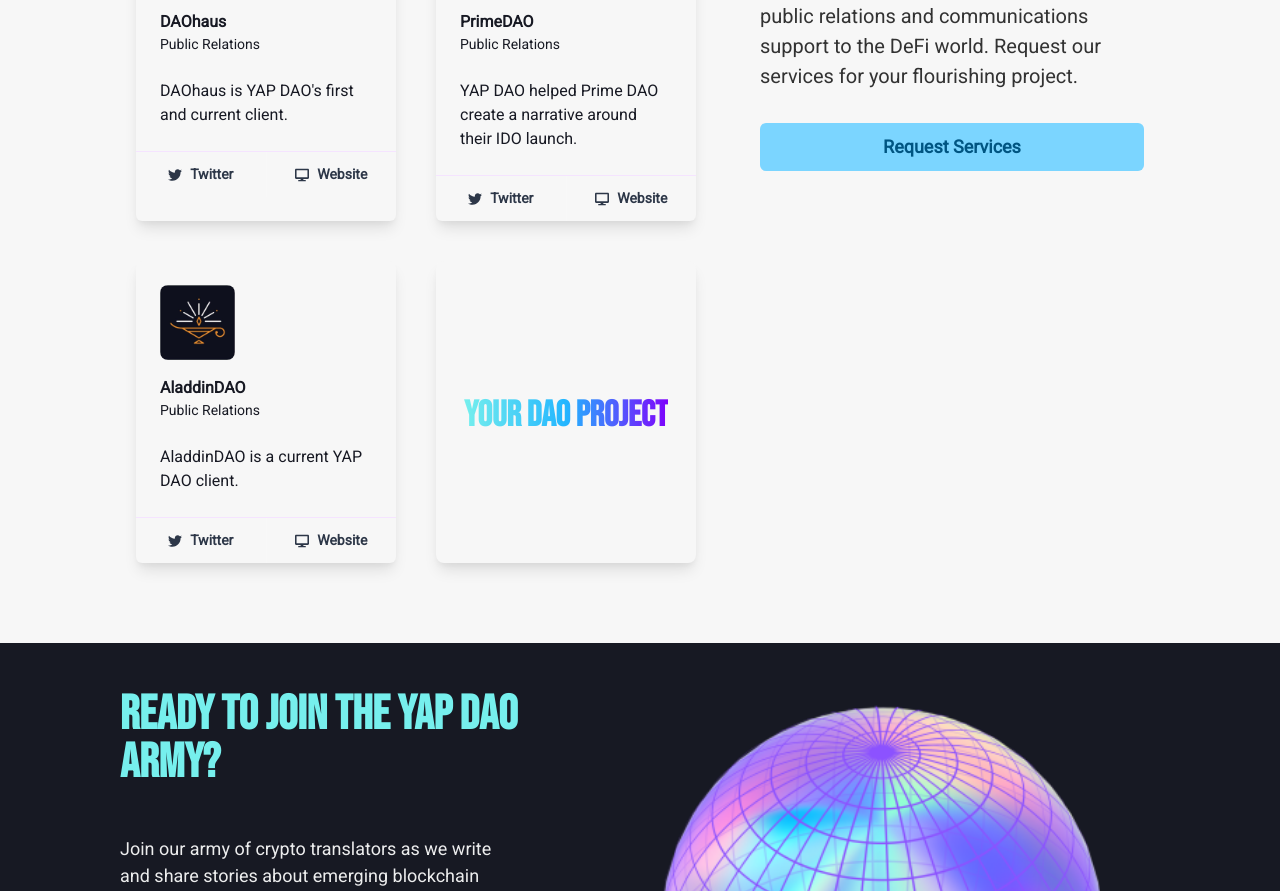
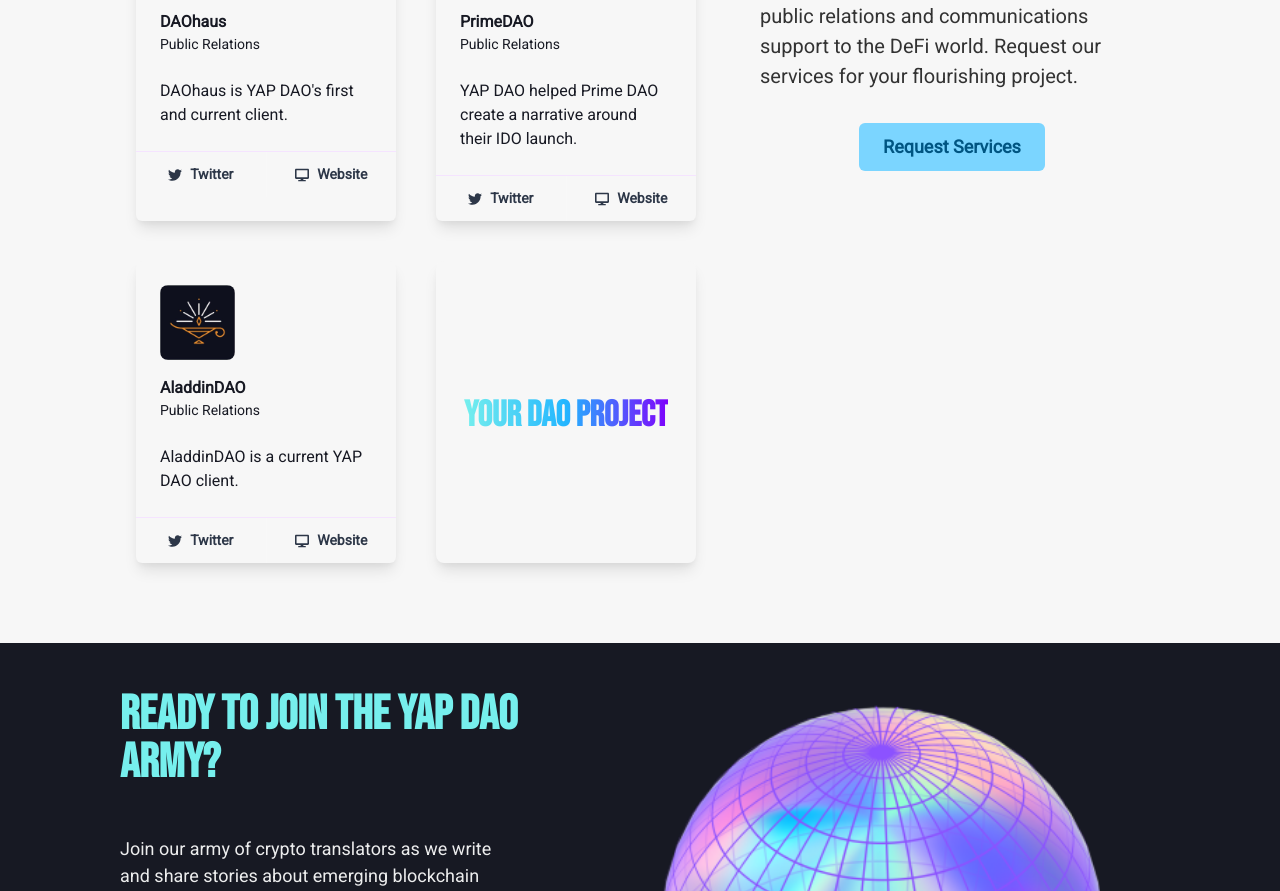
Before and after one commit to jonathanprozzi/YAP-DAO-Website, a Next.js app: page / in a window 1280 px wide. Shown: the part 3095-3986 px from the top of the page. Built offline with nearby package versions, Linux system fonts and the light colour scheme.

Commit message:
updated the Request Services to direct to the airtable form

```diff
--- a/components/ProjectsSection.tsx
+++ b/components/ProjectsSection.tsx
@@ -3,6 +3,7 @@
   Grid,
   Flex,
   Heading,
+  Link as ChakraLink,
   HStack,
   SimpleGrid,
   Text,
@@ -104,26 +105,30 @@
               communications support to the DeFi world. Request our services for
               your flourishing project.
             </Text>
+            <ChakraLink
+              isExternal
+              href='https://airtable.com/shr8BREIAget4GFmr'
+              _hover={{ textDecoration: "none" }}
+            >
               <Button
                 mt='8'
-              as='a'
-              href='#'
                 size='lg'
                 width='100%'
                 fontWeight='bold'
                 color='brandBlue.700'
                 colorScheme='brandBlue'
                 transition='all ease-in-out .25s'
-              onClick={formModal.onOpen}
+                // onClick={formModal.onOpen}
               >
                 Request Services
               </Button>
-            <FormModal
+            </ChakraLink>
+            {/* <FormModal
               title='Request Services'
               isOpen={formModal.isOpen}
               onClose={formModal.onClose}
               content={<RequestUsForm onClose={formModal.onClose} />}
-            ></FormModal>
+            ></FormModal> */}
           </Flex>
         </Grid>
       </Box>
```
Also changed, not shown: components/RequestSection.tsx (+7 -4 lines). Lines whose indentation alone changed are shown as unchanged.
